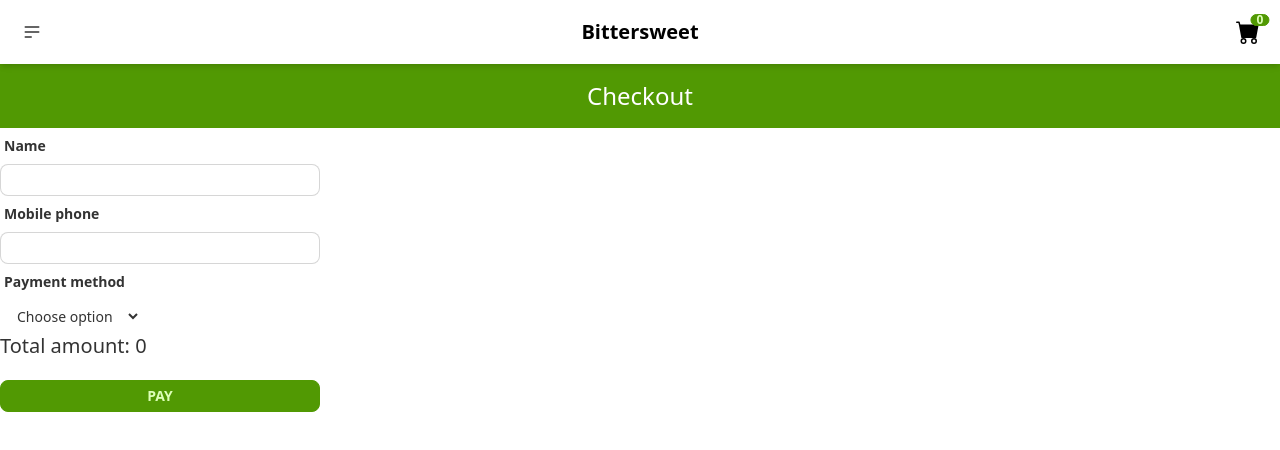
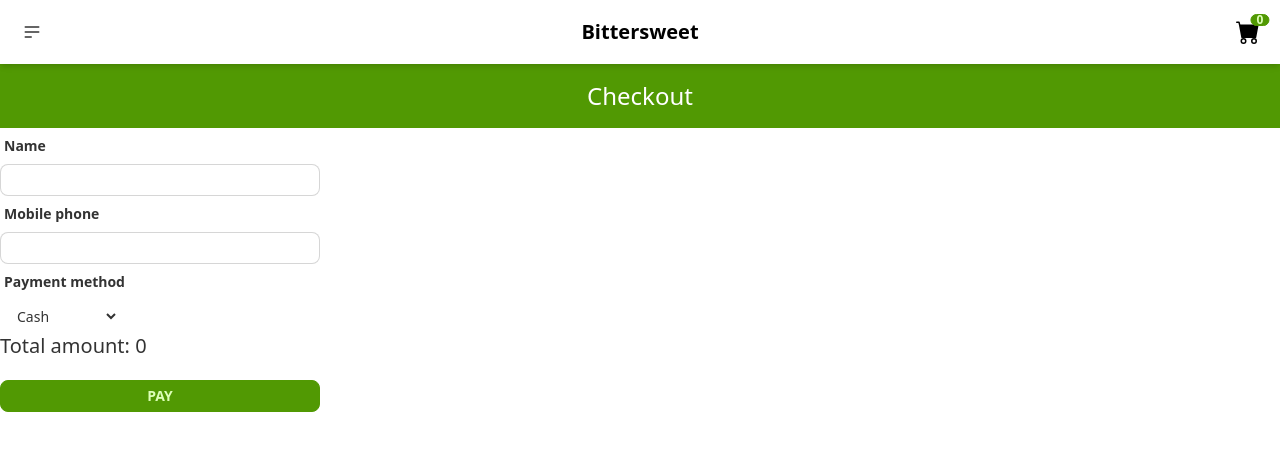
Before and after one commit to hussein-haitham/Food-Order-app, a React (Create React App) app: page /checkout in a window 1280 px wide. Shown: the top 450 px of the page. Built offline with nearby package versions, Linux system fonts and the light colour scheme.

Commit message:
Finalized validation with hook form

```diff
--- a/src/pages/Checkout.js
+++ b/src/pages/Checkout.js
@@ -1,5 +1,6 @@
-import { useContext, useState, useRef } from "react";
+import { useContext, useState } from "react";
 import { CartContext } from "../store/CartProvider";
+import { useForm } from "react-hook-form";
 
 const firebaseUrl = "https://food-app-f2704-default-rtdb.firebaseio.com/";
 
@@ -7,14 +8,14 @@
   const { items: cartItems, totalAmount } = useContext(CartContext);
 
   const [isSending, setIsSending] = useState(false);
-  const [errors, setErrors] = useState({});
-  const [inValidInput, setInValidInput] = useState(false);
 
-  const nameRef = useRef();
-  const phoneRef = useRef();
-  const paymentRef = useRef();
+  const {
+    register,
+    handleSubmit,
+    formState: { errors, isLoading },
+  } = useForm({ mode: "onBlur" });
 
-  async function sendOrder() {
+  async function sendOrder({ name, phone, payment }) {
     try {
       setIsSending(true);
       const orderDate = JSON.stringify(new Date());
@@ -23,10 +24,10 @@
         method: "POST",
         body: JSON.stringify({
           cartItems: [...cartItems],
-          name: nameRef.current.value,
-          phone: phoneRef.current.value,
+          name: name,
+          phone: phone,
           totalAmount: totalAmount,
-          payment: paymentRef.current.value,
+          payment: payment,
           orderDate: orderDate,
         }),
         headers: { "Content-type": "application/json" },
@@ -39,55 +40,7 @@
       }
     } catch (error) {}
   }
-  const changePaymentHandler = (event) => {
-    let error = { ...errors };
-
-    if (event.target.value !== "" && error[event.target.name]) {
-      delete error[event.target.name];
-
-      setErrors(error);
-    }
-  };
-  const handleBlurInputs = (event) => {
-    const validationRules = {
-      name: (value) => value.length > 0 && /^[a-zA-Z ]+$/.test(value),
-      phone: (value) => !isNaN(value) && value.length > 0,
-    };
-
-    const validationResult = validationRules[event.target.name](
-      event.target.value
-    );
-
-    console.log("I set it invalid", inValidInput);
-    const errorMessage = {
-      name: "Please enter a valid name ",
-      phone: "Please enter a valid phone number",
-    };
-
-    const newErorr = validationResult ? "" : errorMessage[event.target.name];
-    console.log("I am setting the errors");
-    setErrors({ ...errors, [event.target.name]: newErorr });
-  };
-  const submitHandler = (event) => {
-    event.preventDefault();
-    let error;
-    if (!nameRef.current.value) {
-      error = { ...error, name: "Please enter your name" };
-    }
-    if (!phoneRef.current.value) {
-      error = { ...error, phone: "Please enter your phone number" };
-    }
-    if (!paymentRef.current.value) {
-      error = { ...error, payment: "Please choose a payment type" };
-    }
-
-    if (error) {
-      setErrors(error);
-      return;
-    }
-
-    if (!inValidInput) sendOrder();
-  };
+  console.log(isLoading);
   return (
     <section>
       <header className="p-4 text-center bg-primary">
@@ -109,55 +62,53 @@
         </ul>
 
         <div className="form-control w-full max-w-xs  content-center">
-          <form onSubmit={submitHandler}>
+          <form
+            onSubmit={handleSubmit((data) => {
+              sendOrder(data);
+            })}
+          >
             <label className="label font-bold">
               <span className="label-text">Name</span>
             </label>
             <input
-              ref={nameRef}
-              name="name"
-              onBlur={handleBlurInputs}
+              {...register("name", {
+                required: "Please enter your name",
+                pattern: /^[a-zA-Z ]+$/,
+              })}
               type="text"
               className={`input input-sm input-bordered w-full max-w-xs ${
                 errors.name && "input-error"
               }`}
             />
-            {errors.name && (
-              <p className="text-xs text-error"> {errors.name}</p>
-            )}
-
+            <p className="text-xs text-error">{errors.name?.message}</p>
             <label className="label font-bold">
               <span className="label-text">Mobile phone</span>
             </label>
             <input
-              ref={phoneRef}
-              onBlur={handleBlurInputs}
-              name="phone"
+              {...register("phone", {
+                required: "Please enter a vlid phone number",
+                pattern: /^\d{11}$/,
+              })}
               type="text"
               className={`input input-sm input-bordered w-full max-w-xs ${
                 errors.phone && "input-error"
               }`}
             />
-            {errors.phone && (
-              <p className="text-xs text-error"> {errors.phone}</p>
-            )}
-
+            <p className="text-xs text-error">{errors.phone?.message}</p>
             <label className="label font-bold">
               <span className="label-text">Payment method</span>
             </label>
             <select
-              onChange={changePaymentHandler}
-              ref={paymentRef}
+              {...register("payment", {
+                required: "PLease choose payment method",
+              })}
               className="input input-sm"
-              name="payment"
             >
-              <option value="">Choose option</option>
               <option value="cash">Cash</option>
               <option value="credit">Credit Card</option>
             </select>
-            {errors.payment && (
-              <p className="text-xs text-error"> {errors.payment}</p>
-            )}
+            <p className="text-xs text-error">{errors.payment?.message}</p>
+
             <h2>Total amount: {totalAmount}</h2>
 
             <button
```
